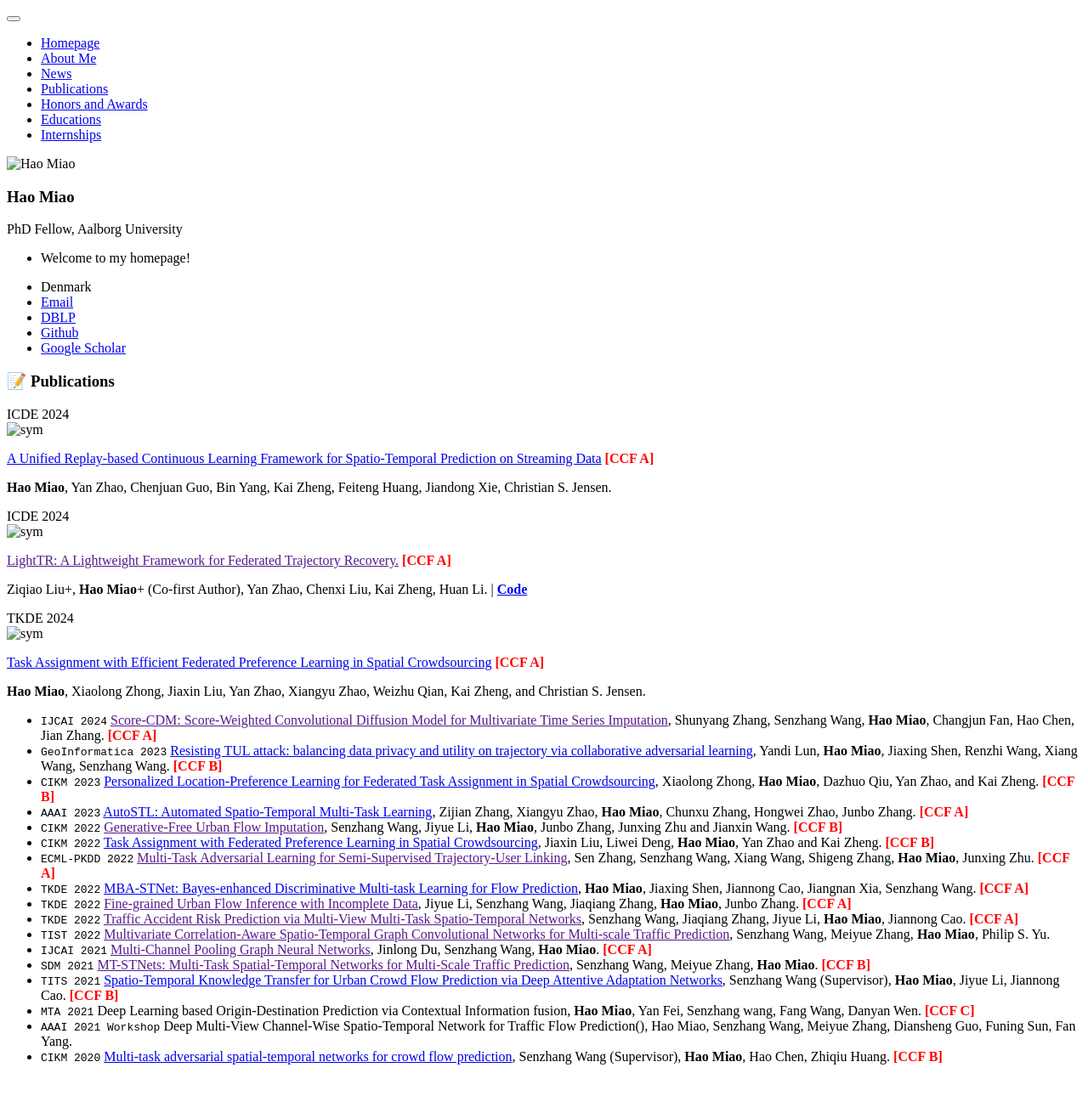
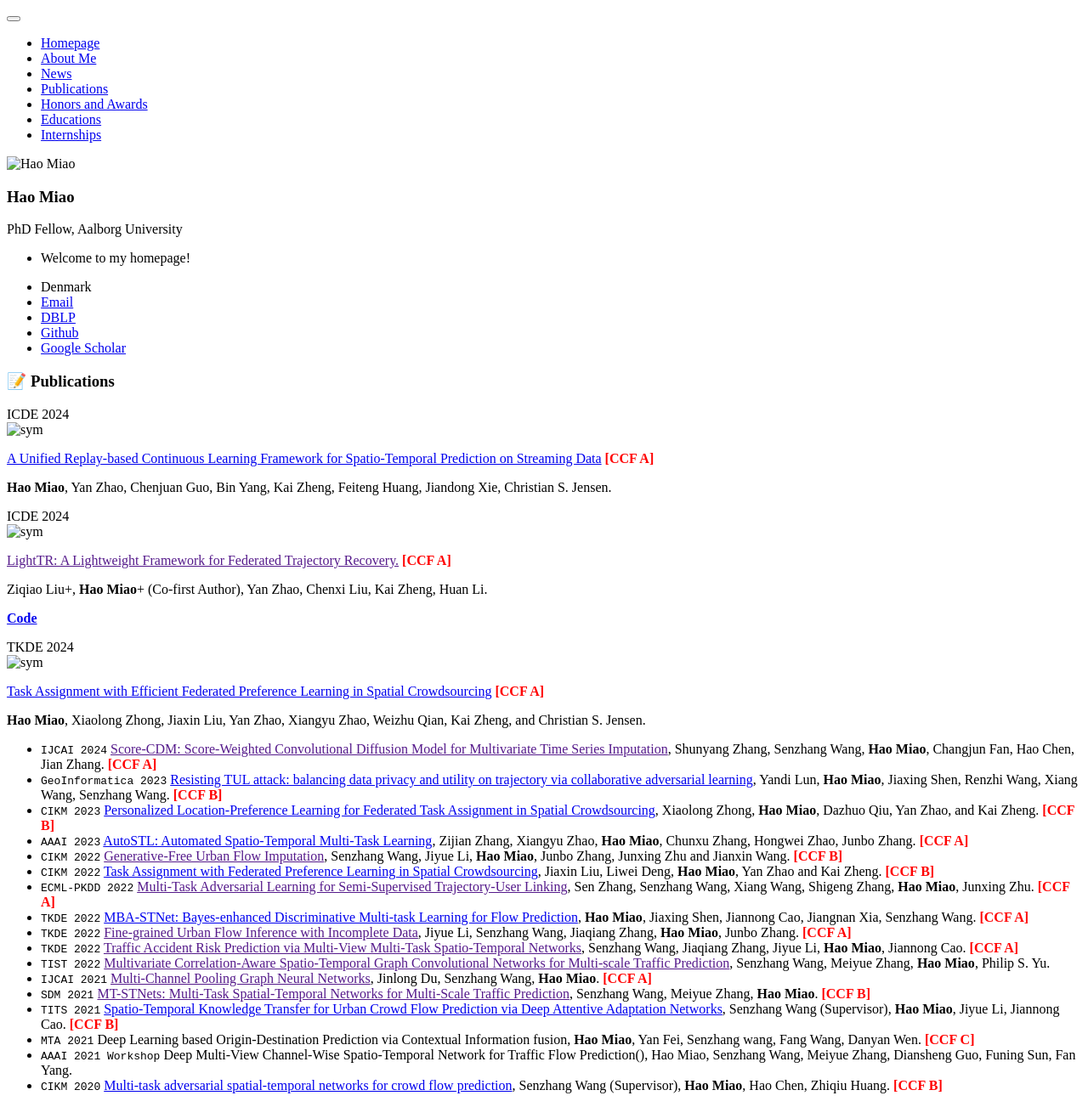
Before and after one commit to MiaoHaoSunny/MiaoHaoSunny.github.io, a Jekyll site: the page built from _pages/includes/pub.md, in a window 1280 px wide. Shown: the whole page at 85% size. Built offline with Jekyll 4.4.1, drawn with Linux system fonts in a browser that asks for light colours; our own code applies the rules of GitHub Pages for plain Markdown files; before the commit the page ends 1269 px from its top, so only the background shows below that.

Commit message:
Update pub.md

```diff
--- a/_pages/includes/pub.md
+++ b/_pages/includes/pub.md
@@ -15,7 +15,9 @@
 
 [LightTR: A Lightweight Framework for Federated Trajectory Recovery.]() <b><font color="red">[CCF A]</font></b>
 
-Ziqiao Liu+, **Hao Miao**+ (Co-first Author), Yan Zhao, Chenxi Liu, Kai Zheng, Huan Li. | [**Code**](https://github.com/uestc-liuzq/LightTR)
+Ziqiao Liu+, **Hao Miao**+ (Co-first Author), Yan Zhao, Chenxi Liu, Kai Zheng, Huan Li.
+
+[**Code**](https://github.com/uestc-liuzq/LightTR)
 </div>
 </div>
 
```
